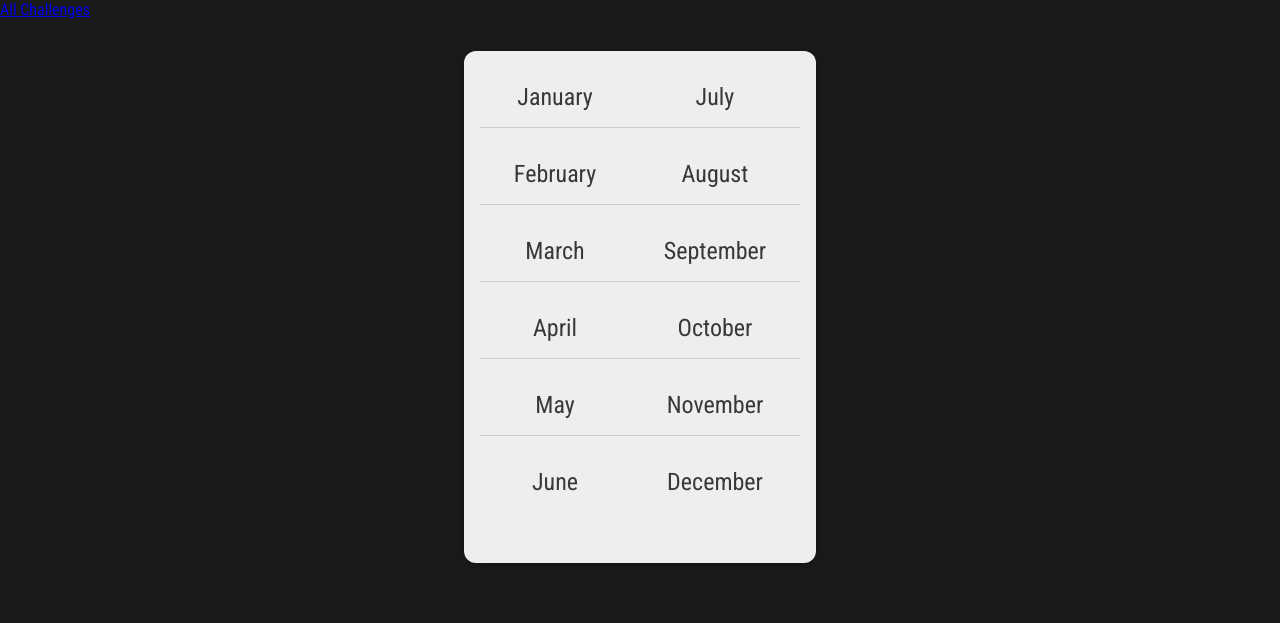
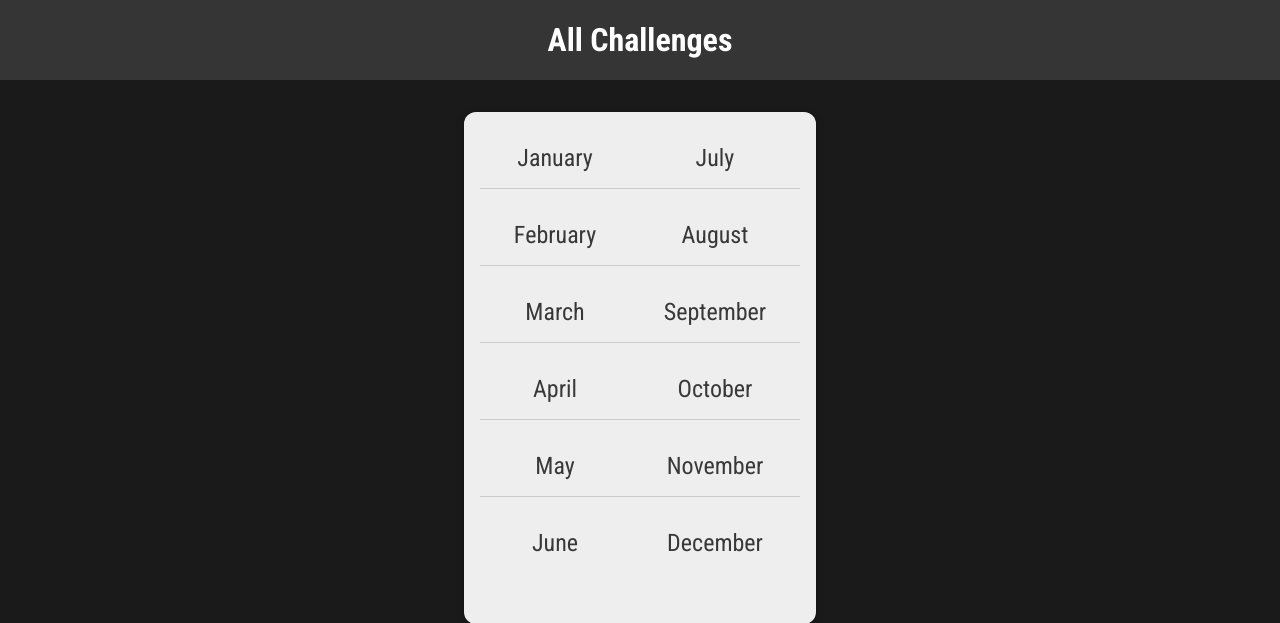
Before and after one commit to tod619/monthly_challenges_2, a Django app: page /challenges/ in a window 1280 px wide. Shown: the top 623 px of the page. Run offline with Django 4.2, Linux system fonts and the light colour scheme.

Commit message:
Add style for header in header.css file

```diff
--- /dev/null
+++ b/challenges/static/challenges/includes/header.css
@@ -0,0 +1,25 @@
+header {
+    width: 100%;
+    height: 5rem;
+    background-color: #353535;
+}
+
+header nav {
+    width: 100%;
+    height: 100%;
+    display: flex;
+    justify-content: center;
+    align-items: center;
+}
+
+header nav a {
+    color: #fff;
+    font-size: 2rem;
+    font-weight: bold;
+    text-decoration: none;
+}
+
+header nav a:hover,
+header nav a:active {
+    color: #cf54a6;
+}
--- a/challenges/templates/challenges/index.html
+++ b/challenges/templates/challenges/index.html
@@ -3,6 +3,7 @@
 
 {% block css_files %}
     <link rel="stylesheet" href="{% static 'challenges/challenges.css' %}">
+    <link rel="stylesheet" href="{% static 'challenges/includes/header.css' %}">
 {% endblock %}
 
     {% block page_title %}
```
